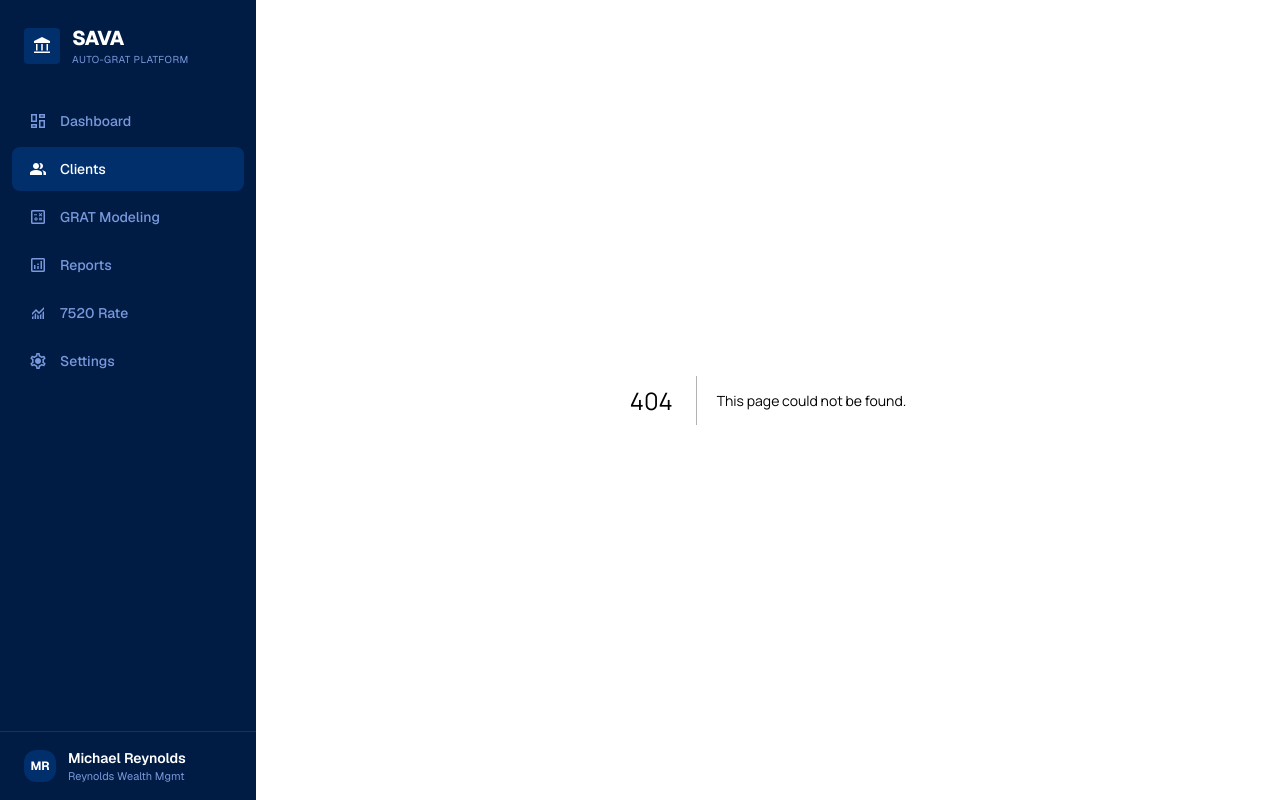
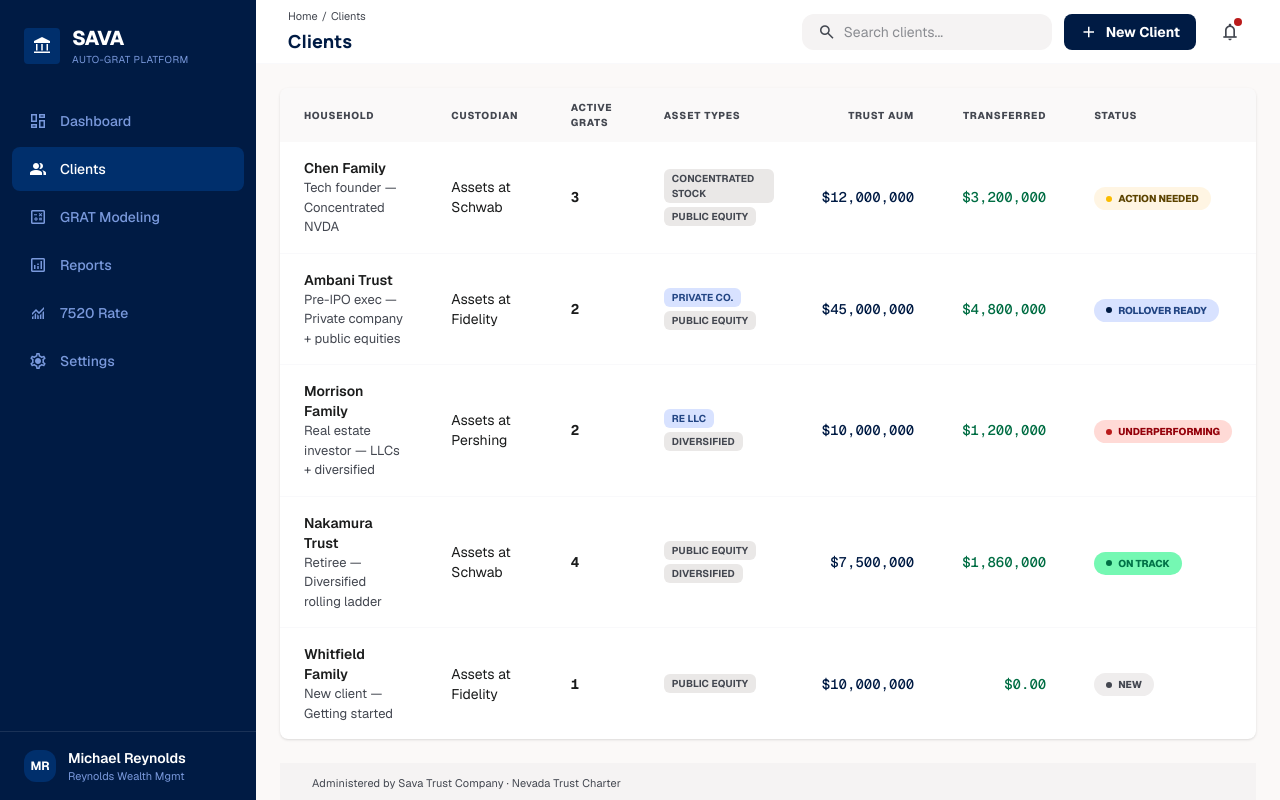
Before and after one commit to nimitmaru/sava-grat-demo, a Next.js app: page /clients in a window 1280 px wide. Before the commit this address had no page. Built offline with nearby package versions, Linux system fonts and the light colour scheme.

Commit message:
Add clients list page with household table

```diff
--- /dev/null
+++ b/app/clients/page.tsx
@@ -0,0 +1,90 @@
+import { Header } from "@/components/layout/header"
+import { SavaFooter } from "@/components/layout/sava_footer"
+import { StatusPill } from "@/components/ui/status_pill"
+import { AssetTypeBadge } from "@/components/ui/asset_type_badge"
+import { getHouseholds, getGratsByHousehold } from "@/lib/data/store"
+import { formatCurrency } from "@/lib/format"
+import Link from "next/link"
+
+export default function ClientsPage() {
+  const households = getHouseholds()
+
+  return (
+    <>
+      <Header
+        title="Clients"
+        breadcrumbs={[{ label: "Home", href: "/dashboard" }, { label: "Clients" }]}
+        actions={
+          <div className="flex items-center gap-3">
+            <div className="flex items-center gap-2 rounded-full bg-surface-container-low px-4 py-2">
+              <span className="material-symbols-outlined text-on-surface-variant" style={{ fontSize: "18px" }}>search</span>
+              <input type="text" placeholder="Search clients..." className="bg-transparent text-sm outline-none placeholder:text-on-surface-variant/60 w-48" />
+            </div>
+            <button className="flex items-center gap-2 rounded-xl bg-primary px-4 py-2 text-sm font-bold text-on-primary">
+              <span className="material-symbols-outlined" style={{ fontSize: "18px" }}>add</span>
+              New Client
+            </button>
+          </div>
+        }
+      />
+      <div className="flex-1 overflow-y-auto bg-background p-6 space-y-6">
+        <div className="rounded-xl bg-surface-container-lowest shadow-sm overflow-hidden">
+          <table className="w-full">
+            <thead>
+              <tr className="bg-surface-container-low/50">
+                <th className="px-6 py-3 text-left text-[10px] font-extrabold uppercase tracking-[0.08em] text-on-surface-variant">Household</th>
+                <th className="px-6 py-3 text-left text-[10px] font-extrabold uppercase tracking-[0.08em] text-on-surface-variant">Custodian</th>
+                <th className="px-6 py-3 text-left text-[10px] font-extrabold uppercase tracking-[0.08em] text-on-surface-variant">Active GRATs</th>
+                <th className="px-6 py-3 text-left text-[10px] font-extrabold uppercase tracking-[0.08em] text-on-surface-variant">Asset Types</th>
+                <th className="px-6 py-3 text-right text-[10px] font-extrabold uppercase tracking-[0.08em] text-on-surface-variant">Trust AUM</th>
+                <th className="px-6 py-3 text-right text-[10px] font-extrabold uppercase tracking-[0.08em] text-on-surface-variant">Transferred</th>
+                <th className="px-6 py-3 text-left text-[10px] font-extrabold uppercase tracking-[0.08em] text-on-surface-variant">Status</th>
+              </tr>
+            </thead>
+            <tbody className="divide-y divide-outline-variant/10">
+              {households.map((household) => {
+                const grats = getGratsByHousehold(household.id)
+                const activeGrats = grats.filter(g => !["rolled", "completed"].includes(g.status))
+                const assetTypes = [...new Set(activeGrats.map(g => g.assetType))]
+
+                return (
+                  <tr key={household.id} className="transition-colors hover:bg-primary-fixed/20">
+                    <td className="px-6 py-4">
+                      <Link href={`/clients/${household.id}`} className="block">
+                        <p className="text-sm font-semibold text-on-surface">{household.name}</p>
+                        <p className="text-[13px] text-on-surface-variant">{household.description}</p>
+                      </Link>
+                    </td>
+                    <td className="px-6 py-4">
+                      <p className="text-sm text-on-surface">Assets at {household.custodian}</p>
+                    </td>
+                    <td className="px-6 py-4">
+                      <p className="font-mono text-sm font-bold text-on-surface">{activeGrats.length}</p>
+                    </td>
+                    <td className="px-6 py-4">
+                      <div className="flex flex-wrap gap-1">
+                        {assetTypes.map((type) => (
+                          <AssetTypeBadge key={type} type={type} />
+                        ))}
+                      </div>
+                    </td>
+                    <td className="px-6 py-4 text-right">
+                      <p className="font-mono text-sm font-medium text-primary">{formatCurrency(household.totalAUM)}</p>
+                    </td>
+                    <td className="px-6 py-4 text-right">
+                      <p className="font-mono text-sm font-medium text-secondary">{formatCurrency(household.wealthTransferred)}</p>
+                    </td>
+                    <td className="px-6 py-4">
+                      <StatusPill status={household.status} />
+                    </td>
+                  </tr>
+                )
+              })}
+            </tbody>
+          </table>
+        </div>
+        <SavaFooter />
+      </div>
+    </>
+  )
+}
```
